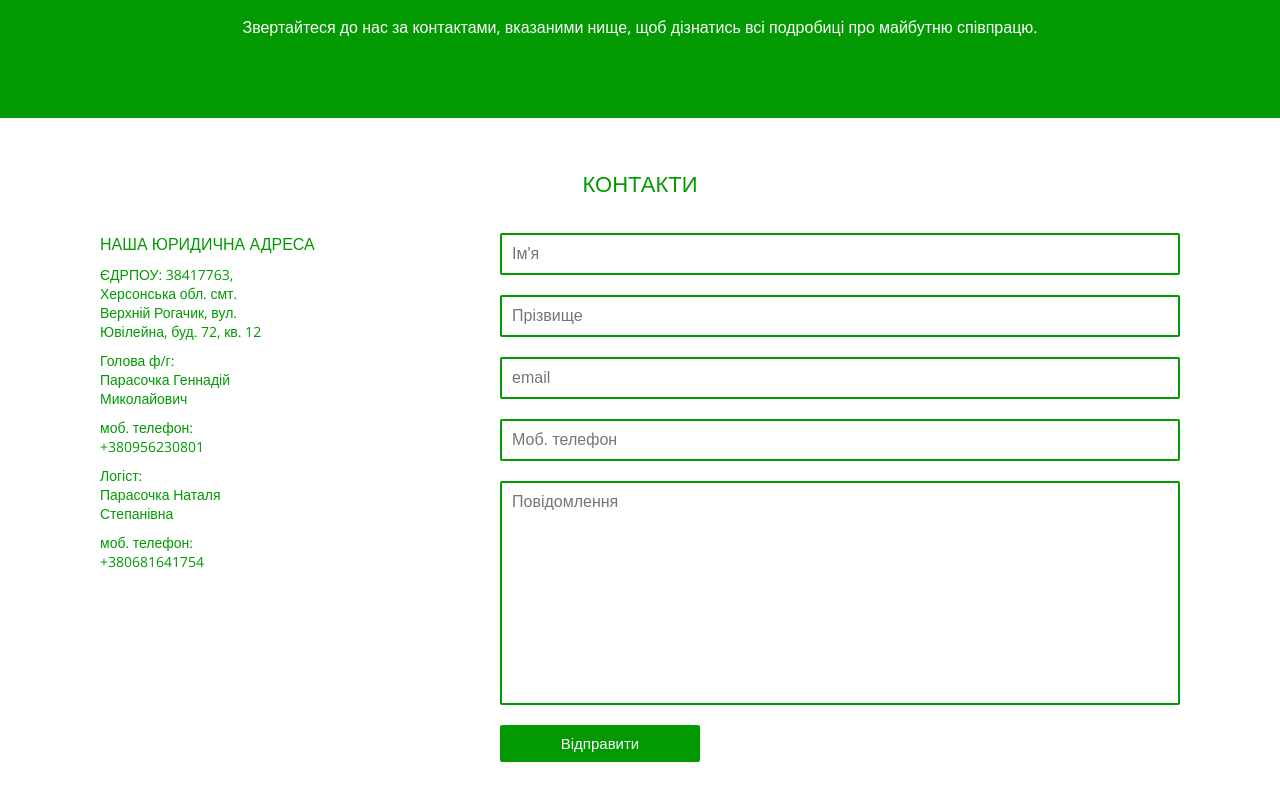
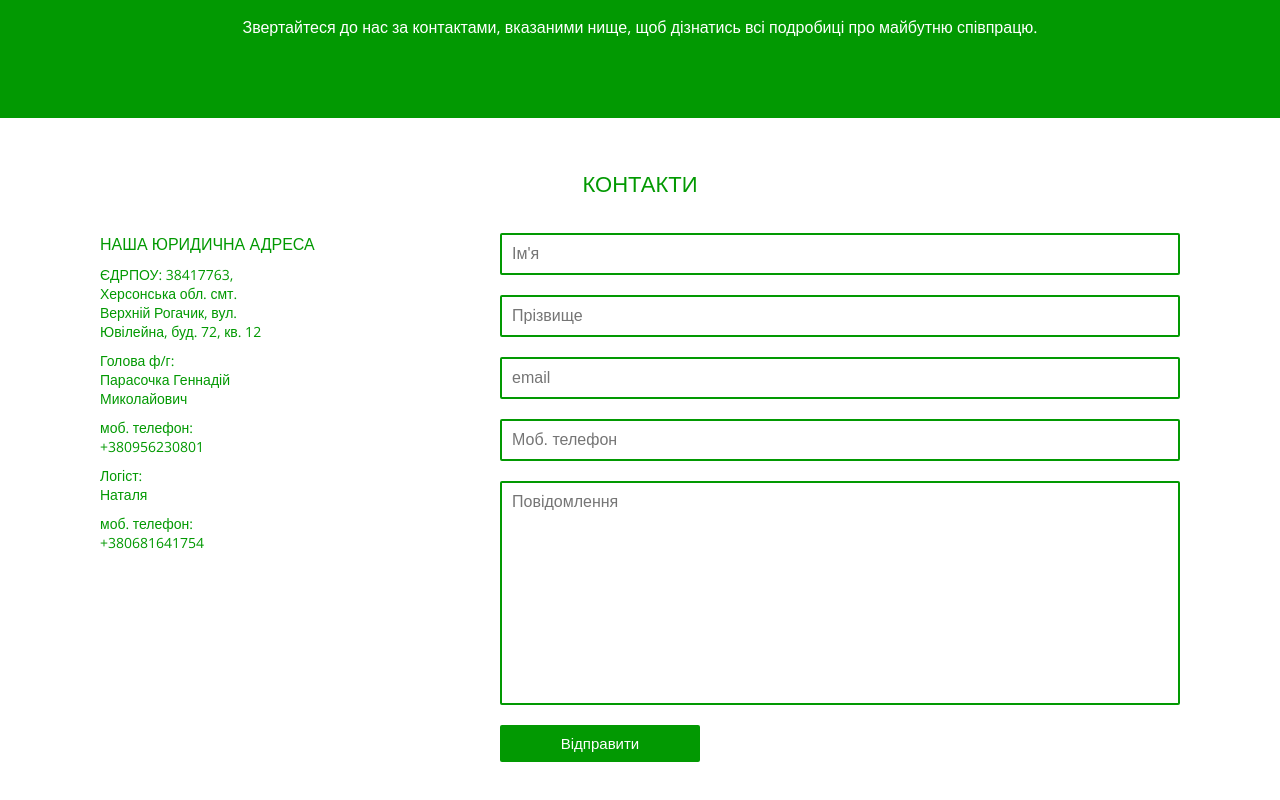
Before and after one commit to eden-2012/home, a React (Create React App) app: page / in a window 1280 px wide. Shown: the part 1511-2311 px from the top of the page. Built offline with nearby package versions, Linux system fonts and the light colour scheme.

Commit message:
small changes for index.html and translate.json

```diff
--- a/public/index.html
+++ b/public/index.html
@@ -5,7 +5,7 @@
     <link rel="icon" href="%PUBLIC_URL%/logo.ico" />
     <meta name="viewport" content="width=device-width, initial-scale=1" />
     <meta name="theme-color" content="#000000" />
-    <meta name="description" content="eden2012, Eden2012, eden-2012, Farming Eden2012"/>
+    <meta name="description" content="eden2012, Eden2012, eden-2012, Farming Eden2012, фермерське господарство Eden2012, логістика, зернові"/>
     <link rel="apple-touch-icon" href="%PUBLIC_URL%/logo192.png" />
 
     <link rel="preconnect" href="https://fonts.googleapis.com">
--- a/src/translations/translate.json
+++ b/src/translations/translate.json
@@ -24,7 +24,7 @@
         "CEOName": "Парасочка Геннадій Миколайович",
         "CEOMobilePhoneNumber":"моб. телефон: +380956230801",
         "logistician": "Логіст: ",
-        "logisticianName": "Парасочка Наталя Степанівна",
+        "logisticianName": "Наталя",
         "logisticianMobilePhoneNumber": "моб. телефон: +380681641754",
         "firstName": "Ім'я",
         "lastName": "Прізвище",
@@ -68,7 +68,7 @@
         "CEOName": "Parasochka Gennadiy Mykolayovych",
         "CEOMobilePhoneNumber":"phone number: +380931192319",
         "logistician": "Logistician: ",
-        "logisticianName": "Parasochka Natalya Stepanivna",
+        "logisticianName": "Natalya",
         "logisticianMobilePhoneNumber": "phone number: +380681641754",
         "firstName": "Name",
         "lastName": "Last name",
```
